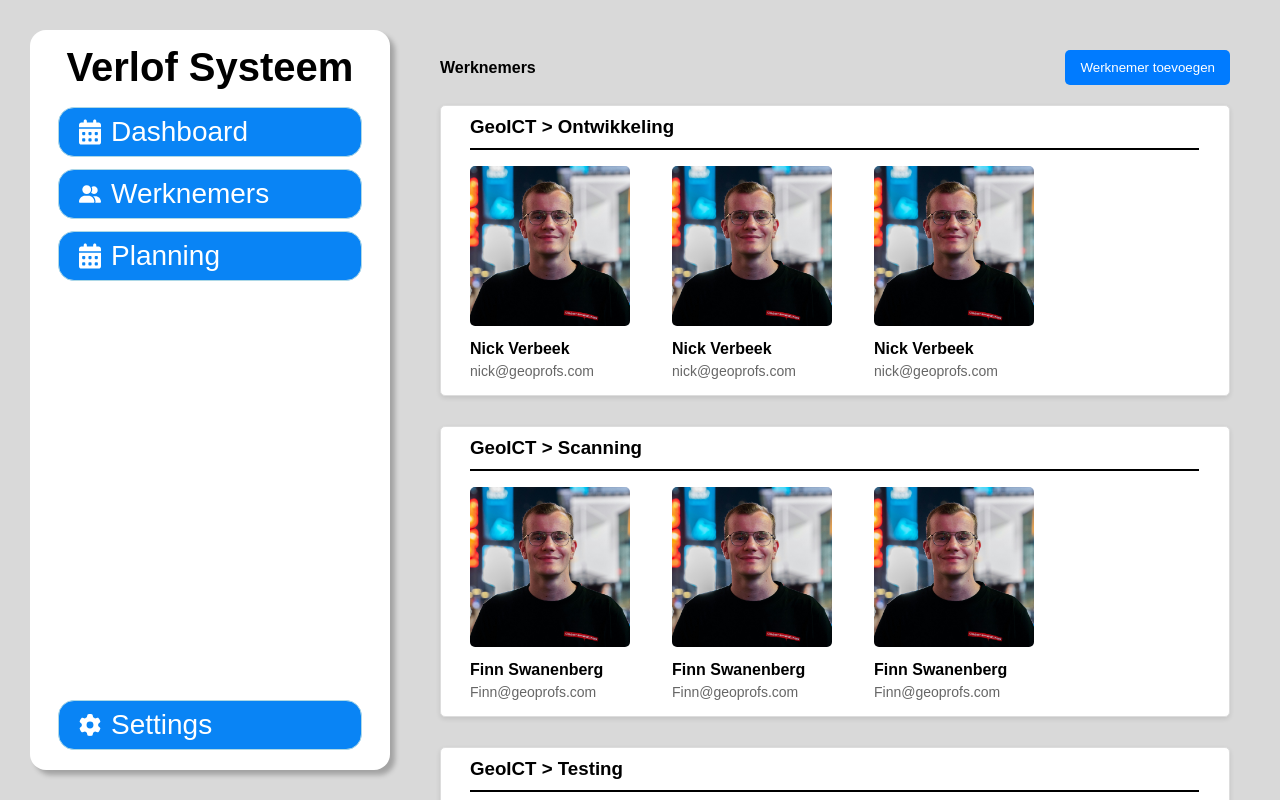
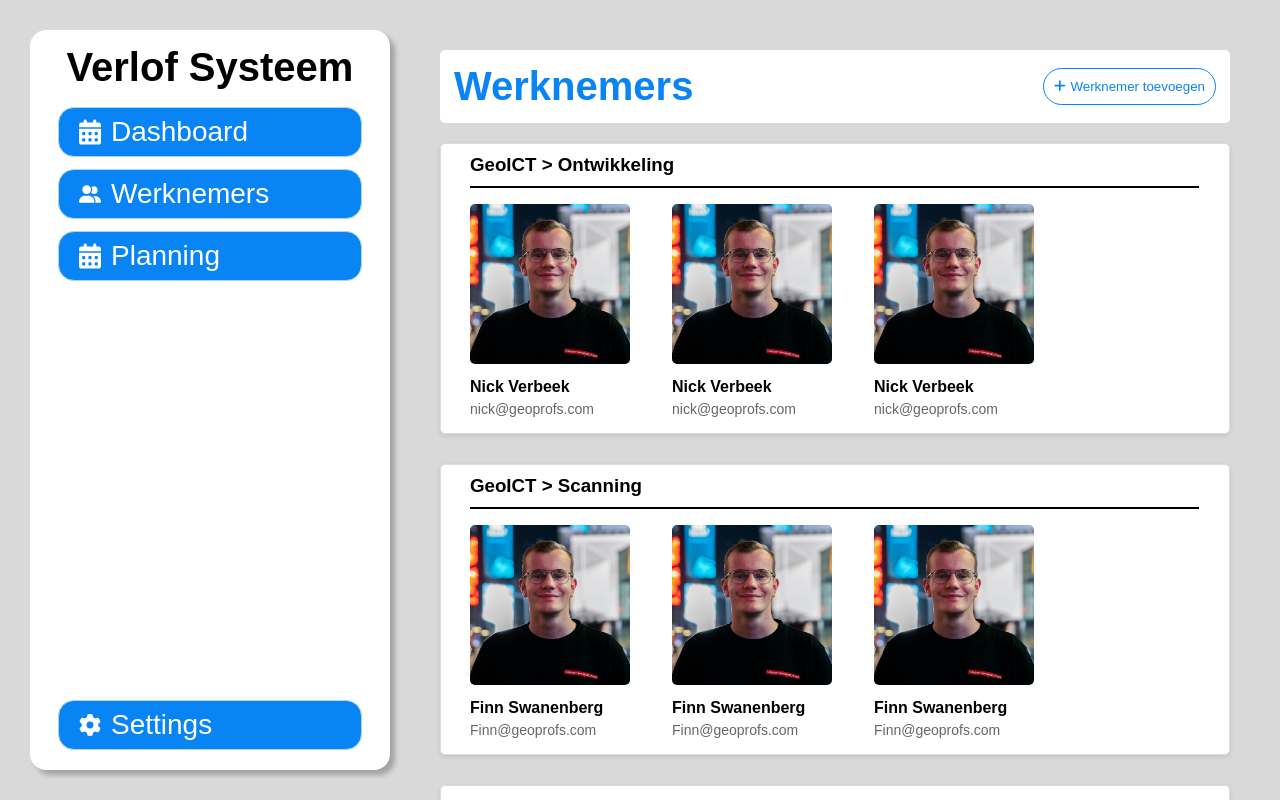
Before and after one commit to jordiverbeek/geoprofs-frontend, a React app: page /werknemers in a window 1280 px wide. Shown: the top 800 px of the page. Built offline with nearby package versions, Linux system fonts and the light colour scheme; no server answers; the HTML template or start-up script is replaced by a standard one.

Commit message:
Werknemer design layout

```diff
--- a/src/nick.css
+++ b/src/nick.css
@@ -1,10 +1,11 @@
-body { font-family: Arial, sans-serif; margin: 0; padding: 0; }
+body { background-color: #D9D9D9; font-family: 'Ubuntu', sans-serif; margin: 0; padding: 0; }
+
 
 
 .register-from { display: flex; flex-direction: column; gap: 1.5rem; width: 100%; max-width: 400px; padding: 20px; background-color: white; border-radius: 8px; box-shadow: 0 4px 8px rgba(0, 0, 0, 0.1); }
 .register-from input { padding: 12px; border: 1px solid #ccc; border-radius: 4px; font-size: 16px; width: 100%; }
-.register-from button { padding: 12px; background-color: #007bff; color: white; border: none; border-radius: 4px; font-size: 16px; cursor: pointer; transition: background-color 0.3s ease; }
-.register-from button:hover { background-color: #0056b3; }
+.register-from button { padding: 12px; background-color: #0984F5; color: white; border: none; border-radius: 4px; font-size: 16px; cursor: pointer; transition: background-color 0.3s ease; }
+.register-from button:hover { background-color: #0984F5; }
 /* h1 { font-size: 24px; margin-bottom: 20px; color: #333; } */
 
 
@@ -23,9 +24,12 @@ body { font-family: Arial, sans-serif; margin: 0; padding: 0; }
 
 
 .werknemers { padding: 20px; width: 100%; }
-.werknemers .header { display: flex; justify-content: space-between; align-items: center; margin-bottom: 20px; }
-.werknemers .toevoegen-knop { padding: 10px 15px; background-color: #007bff; color: white; border: none; border-radius: 5px; cursor: pointer; }
-.toevoegen-knop:hover { background-color: #0056b3; }
+.werknemers-header { color: #0984F5; font-size: 40px;}
+.werknemers .header { display: flex; justify-content: space-between; align-items: center; margin-bottom: 20px; background-color: white; padding: 14px; border-radius: 5px; }
+.werknemers .icon-plus { margin-right: 5px }
+.werknemers .toevoegen-knop { padding: 10px 10px; background-color: white; border: solid 1px #0984F5; color: #0984F5; border-radius: 20px; cursor: pointer; }
+.toevoegen-knop:hover{ background-color: #0984F5; color: white; }
+
 .werknemer-groep { margin-bottom: 30px; background: white; border: 1px solid #ddd; border-radius: 5px; box-shadow: 0 2px 5px rgba(0, 0, 0, 0.1); }
 .groep-naam { padding: 10px; padding-left: 29px; padding-bottom: 0%; color: black; border-radius: 5px 5px 0 0; }
 .werknemer-groep h3 { margin-bottom: 10px; }
--- a/src/pages/Werknemers.jsx
+++ b/src/pages/Werknemers.jsx
@@ -1,4 +1,6 @@
 import React from 'react';
+import { FontAwesomeIcon } from '@fortawesome/react-fontawesome';
+import { faPlus } from '@fortawesome/free-solid-svg-icons';
 
 // const url1 = new URL("https://geoprofs-backend.test/api/user");
 const url = new URL("https://geoprofs-backend.vacso.cloud/api/users");
@@ -71,8 +73,11 @@ const Werknemers = () => {
     return (
         <section className='werknemers'>
             <header className="header">
-                <h1>Werknemers</h1>
-                <button className="toevoegen-knop">Werknemer toevoegen</button>
+                <h1 className='werknemers-header'>Werknemers</h1>
+                <button className="toevoegen-knop">
+                    <FontAwesomeIcon className='icon-plus' icon={faPlus} />
+                    Werknemer toevoegen
+                </button>
             </header>
             {Object.entries(gegroepeerdeWerknemers).map(([groepNaam, groepWerknemers], index) => (
                 <WerknemerGroep
```
